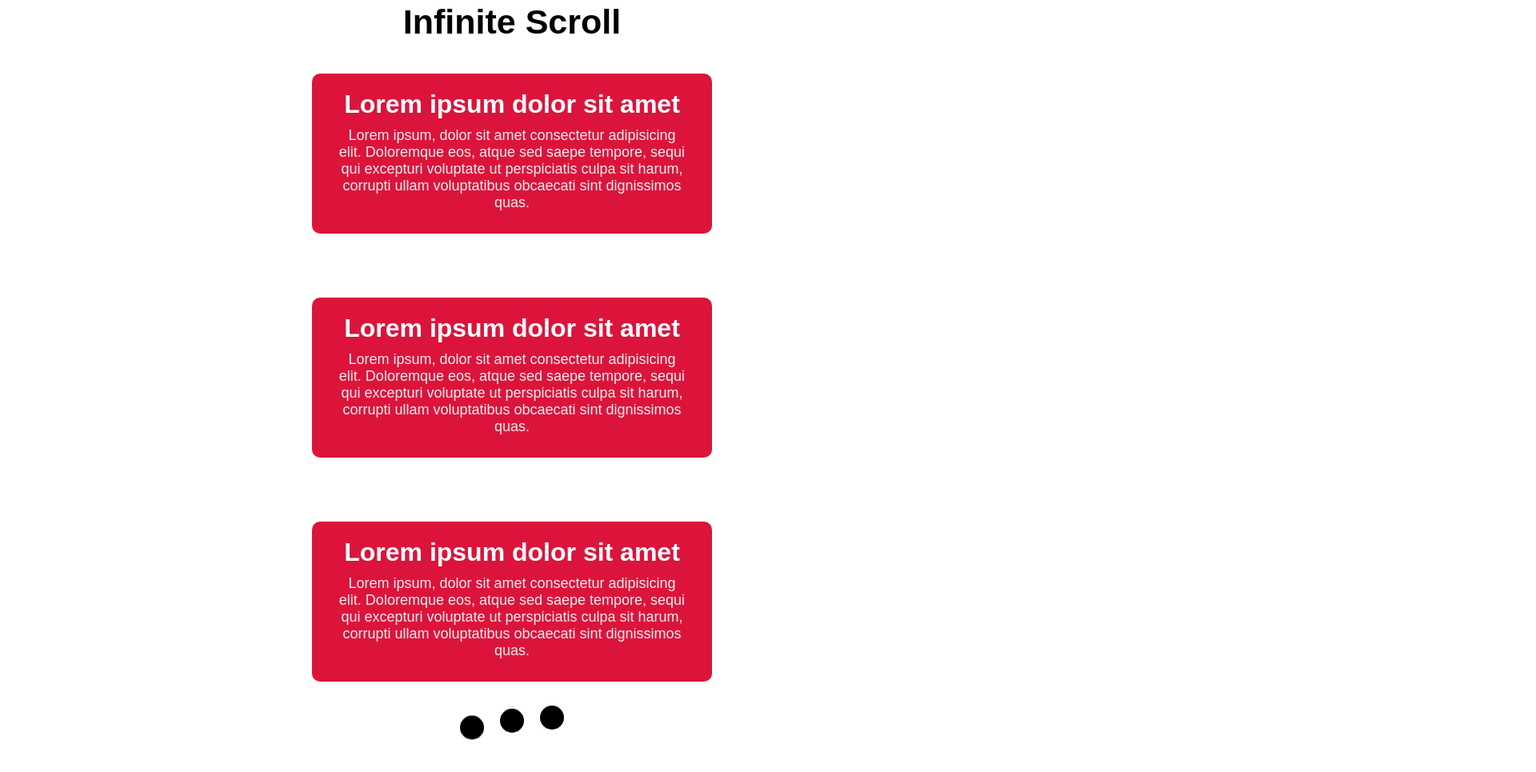
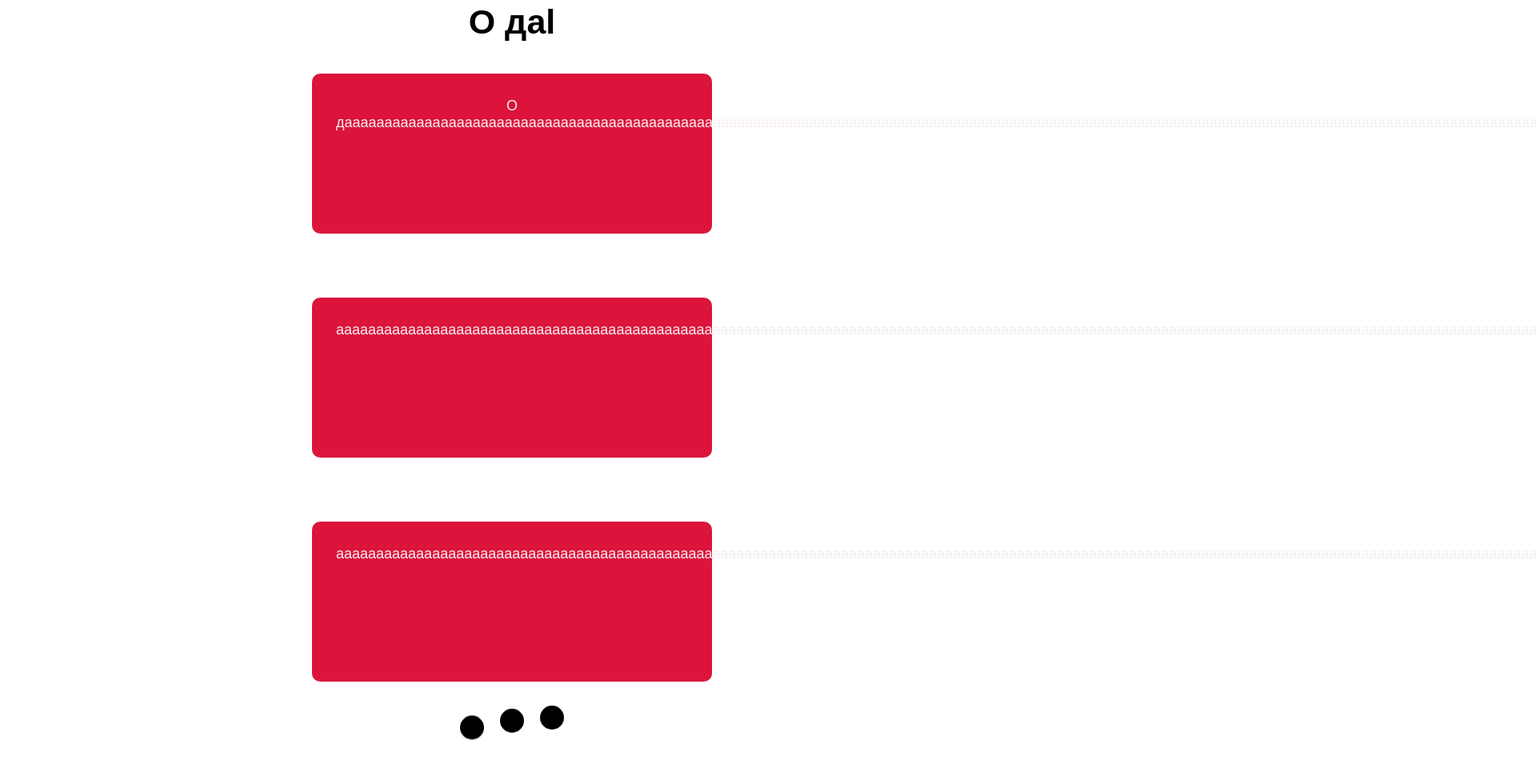
Before and after one commit to ej040200/aaaa, a plain HTML site: page index.html in a window 1280 px wide. Shown: the part 47-1012 px from the top of the page at 80% size, 1920 px wide, since content can reach past the window. Drawn offline with Linux system fonts and the light colour scheme.

Commit message:
Update index.html

```diff
--- a/index.html
+++ b/index.html
@@ -1,5 +1,5 @@
 <!DOCTYPE html>
-<html lang="en">
+<html lang="ru">
 <head>
     <meta charset="UTF-8">
     <meta name="viewport" content="width=device-width, initial-scale=1.0">
@@ -9,24 +9,15 @@
 </head>
 <body>
     <div class="container">
-        <h1>Infinite Scroll</h1>
+        <h1>О даl</h1>
         <div class="text">
-            <h1>Lorem ipsum dolor sit amet</h1>
-            <p>Lorem ipsum, dolor sit amet consectetur adipisicing elit. Doloremque eos, atque sed saepe
-               tempore, sequi qui excepturi voluptate ut perspiciatis culpa sit harum, corrupti ullam
-               voluptatibus obcaecati sint dignissimos quas.</p>
+            <p>О дааааааааааааааааааааааааааааааааааааааааааааааааааааааааааааааааааааааааааааааааааааааааааааааааааааааааааааааааааааааааааааааааааааааааааааааааааааааааааааааааааааааааааа</p>
         </div>
         <div class="text">
-            <h1>Lorem ipsum dolor sit amet</h1>
-            <p>Lorem ipsum, dolor sit amet consectetur adipisicing elit. Doloremque eos, atque sed saepe
-               tempore, sequi qui excepturi voluptate ut perspiciatis culpa sit harum, corrupti ullam
-               voluptatibus obcaecati sint dignissimos quas.</p>
+            <p>ааааааааааааааааааааааааааааааааааааааааааааааааааааааааааааааааааааааааааааааааааааааааааааааааааааааааааааааааааааааааааааааааааааааааааааааааааааааааааааааааааааааааааа</p>
         </div>
         <div class="text">
-            <h1>Lorem ipsum dolor sit amet</h1>
-            <p>Lorem ipsum, dolor sit amet consectetur adipisicing elit. Doloremque eos, atque sed saepe
-               tempore, sequi qui excepturi voluptate ut perspiciatis culpa sit harum, corrupti ullam
-               voluptatibus obcaecati sint dignissimos quas.</p>
+            <p>ааааааааааааааааааааааааааааааааааааааааааааааааааааааааааааааааааааааааааааааааааааааааааааааааааааааааааааааааааааааааааааааааааааааааааааааааааааааааааааааааааааааааааа</p>
         </div>
     </div>
     <div class="loading">
```
